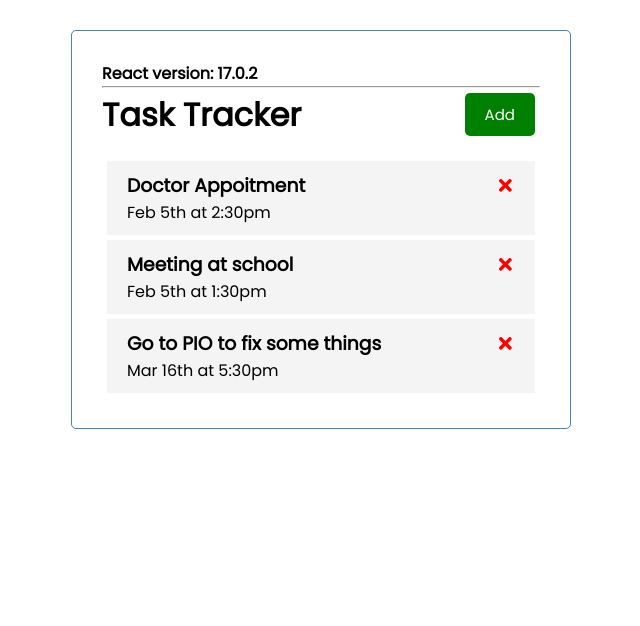
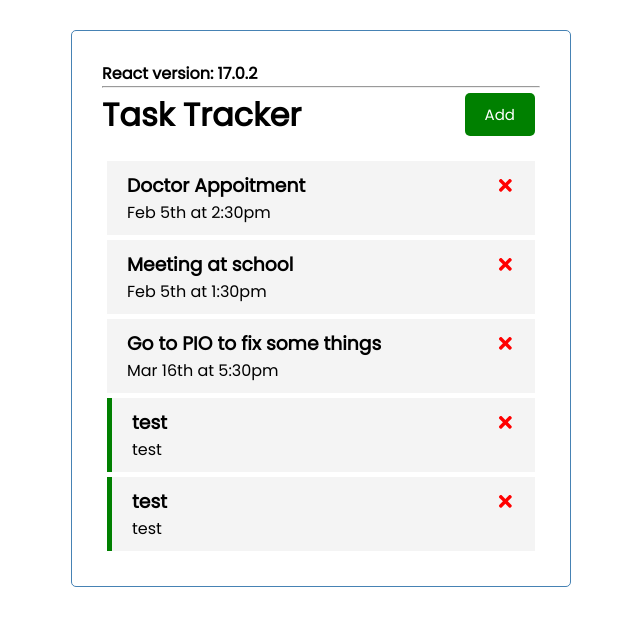
Before and after one commit to mikizdr/react-2021, a React (Create React App) app: page / in a window 1280 px wide. Shown: the top 626 px of the page, without its empty margins (319-959 px from the left). Built offline with nearby package versions, Linux system fonts and the light colour scheme; data requests are answered from the project's data file.

Commit message:
Create a task

```diff
--- a/db.json
+++ b/db.json
@@ -4,19 +4,31 @@
       "id": 1,
       "name": "Doctor Appoitment",
       "day": "Feb 5th at 2:30pm",
-      "remider": true
+      "remnider": true
     },
     {
       "id": 2,
       "name": "Meeting at school",
       "day": "Feb 5th at 1:30pm",
-      "remider": true
+      "remnider": true
     },
     {
       "id": 4,
       "name": "Go to PIO to fix some things",
       "day": "Mar 16th at 5:30pm",
-      "remider": true
+      "remnider": true
+    },
+    {
+      "name": "test",
+      "day": "test",
+      "reminder": true,
+      "id": 5
+    },
+    {
+      "name": "test",
+      "day": "test",
+      "reminder": true,
+      "id": 6
     }
   ]
 }
--- a/src/App.js
+++ b/src/App.js
@@ -28,22 +28,34 @@ const App = () => {
   };
 
   // Create a task
-  const taskCreate = (task) => {
+  const taskCreate = async (task) => {
+    const response = await fetch(`http://localhost:5000/tasks`, {
+      method: "POST",
+      headers: {
+        "Content-Type": "application/json",
+      },
+      body: JSON.stringify(task),
+    });
+
+    const data = await response.json();
+
+    setTasks([...tasks, data]);
+
     // const ids = tasks.map((task) => task.id);
     // let id = ids.reduce((a, b) => Math.max(a, b)); // works only if the array is not empty
     // console.log(id);
     // if (id === 0) {
     //   id = 1;
     // }
-    const id = Math.random() * 1000 + 1;
-    const newTask = { ...task, id: id + 1 };
-    setTasks([...tasks, newTask]);
+    // const id = Math.random() * 1000 + 1;
+    // const newTask = { ...task, id: id + 1 };
+    // setTasks([...tasks, newTask]);
   };
 
   const deleteTask = async (id) => {
     await fetch(`http://localhost:5000/tasks/${id}`, {
-      method: 'DELETE'
-    })
+      method: "DELETE",
+    });
 
     setTasks(tasks.filter((task) => task.id !== id));
   };
@@ -53,7 +65,7 @@ const App = () => {
     console.log(id);
     setTasks(
       tasks.map((task) =>
-        task.id === id ? { ...task, remider: !task.remider } : task
+        task.id === id ? { ...task, remnider: !task.remnider } : task
       )
     );
   };
```
